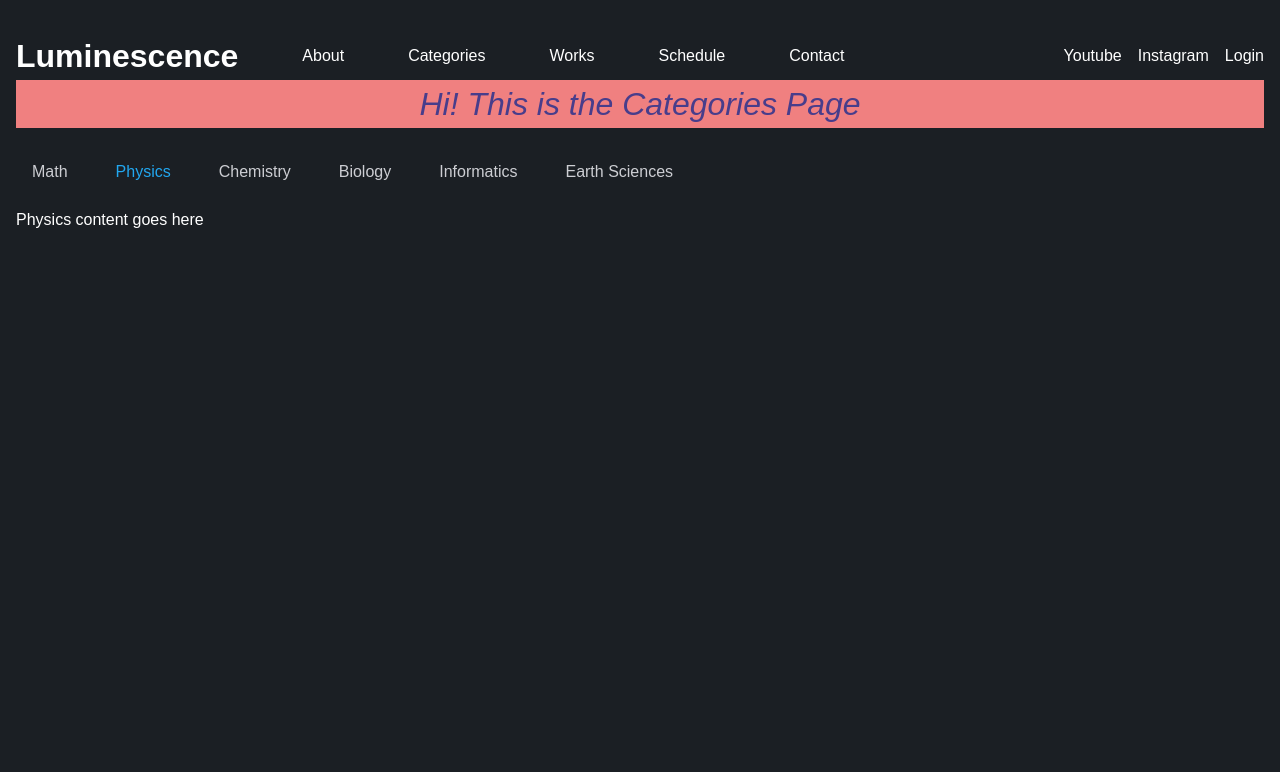
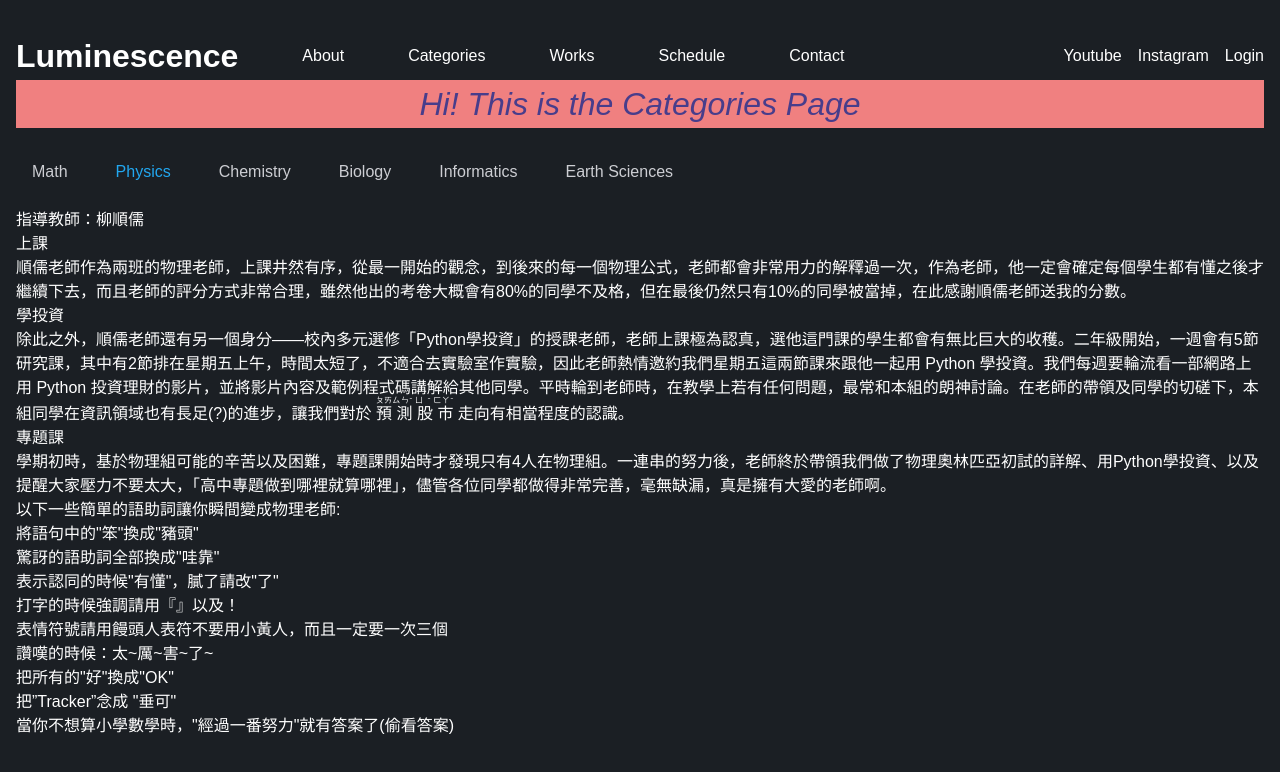
Before and after one commit to ckmsc39th/ckmsc39th.github.io, a Vue app: page /categories in a window 1280 px wide. Both pictures are taken after a click on the element "Physics". Shown: the top 772 px of the page. Built offline with nearby package versions, Linux system fonts and the light colour scheme.

Commit message:
Added Math, Phys, & Bio description
TODO: formatting

```diff
--- a/package.json
+++ b/package.json
@@ -23,7 +23,7 @@
     "postcss": "^8.4.21",
     "prettier": "^2.8.4",
     "prettier-plugin-tailwindcss": "^0.2.3",
-    "tailwindcss": "^3.2.6",
+    "tailwindcss": "^3.3.1",
     "vite": "^4.1.0",
     "vue-router": "^4.1.6"
   }
--- a/src/views/Categories.vue
+++ b/src/views/Categories.vue
@@ -23,12 +23,84 @@
     </div>
   </div>
   <div class="py-4">
-    <div v-if="activeTab === 'Math'">Mathematics content goes here</div>
-    <div v-if="activeTab === 'Physics'">Physics content goes here</div>
-    <div v-if="activeTab === 'Chemistry'">Chemistry content goes here</div>
-    <div v-if="activeTab === 'Biology'">Biology content goes here</div>
-    <div v-if="activeTab === 'Informatics'">Informatics content goes here</div>
-    <div v-if="activeTab === 'Earth Sciences'">Earth Sciences content goes here</div>
+    <!--
+       各科的內容需要：
+       1. 老師的介紹
+       2. 老師的照片
+       3. 作品列表（可能點進去跳出一個小視窗，介紹作品？）
+    -->
+    <div v-if="activeTab === 'Math'">
+      <p>指導教師：尤貴弘</p>
+      <p>尤貴弘，字達，號董（有懂？），是個溫文儒雅的好老師，備受大家喜愛。身為數資班的老師，和其他老師不一樣的是，老師從來不誇耀自己的能力，不會說自己數學很厲害，甚至每當我們想要老師使用微積分的時候，他常常說：「可是我不會微積分啊」外表看似在裝弱，但我們每個人都知道老師其實很有料，基本上無論問他甚麼問題，他都能夠很清楚、很有條理地回答，直到學生了解為止，可以看出老師真的是一位很有耐心的人。此外，無論在教課或解題時，實在很佩服老師可以把思路講得這麼透徹，其實不一定每個老師都會把為甚麼這樣算的想法講出來，貴弘老師卻把這部分做的很紮實，怪不得物理老師總是把數學知識推給貴弘老師了。另外，老師他喜歡吃菠蘿麵包，有一次他在課堂上情不自禁拿出來吃，說道：「菠蘿麵包很好吃啊」使我們哄堂大笑，也發覺老師是一個很簡單就滿足的人，讓我們知道以後可以如何回（賄）報（賂）老師。</p>
+    </div>
+    <div v-if="activeTab === 'Physics'">
+      <p>指導教師：柳順儒</p>
+      <h3>上課</h3>
+        <p>順儒老師作為兩班的物理老師，上課井然有序，從最一開始的觀念，到後來的每一個物理公式，老師都會非常用力的解釋過一次，作為老師，他一定會確定每個學生都有懂之後才繼續下去，而且老師的評分方式非常合理，雖然他出的考卷大概會有80%的同學不及格，但在最後仍然只有10%的同學被當掉，在此感謝順儒老師送我的分數。</p>
+
+      <h3>學投資</h3>
+        <p>除此之外，順儒老師還有另一個身分——校內多元選修「Python學投資」的授課老師，老師上課極為認真，選他這門課的學生都會有無比巨大的收穫。二年級開始，一週會有5節研究課，其中有2節排在星期五上午，時間太短了，不適合去實驗室作實驗，因此老師熱情邀約我們星期五這兩節課來跟他一起用 Python 學投資。我們每週要輪流看一部網路上用 Python 投資理財的影片，並將影片內容及範例程式碼講解給其他同學。平時輪到老師時，在教學上若有任何問題，最常和本組的朗神討論。在老師的帶領及同學的切磋下，本組同學在資訊領域也有長足(?)的進步，讓我們對於
+          <ruby>
+            預<rp>(</rp><rt>ㄆㄞ</rt><rp>)</rp>
+            測<rp>(</rp><rt>ㄙㄣˇ</rt><rp>)</rp>
+            股<rp>(</rp><rt>ㄩˇ</rt><rp>)</rp>
+            市<rp>(</rp><rt>ㄈㄚˇ</rt><rp>)</rp>
+          </ruby>
+        走向有相當程度的認識。</p>
+
+      <h3>專題課</h3>
+        <p>學期初時，基於物理組可能的辛苦以及困難，專題課開始時才發現只有4人在物理組。一連串的努力後，老師終於帶領我們做了物理奧林匹亞初試的詳解、用Python學投資、以及提醒大家壓力不要太大，「高中專題做到哪裡就算哪裡」，儘管各位同學都做得非常完善，毫無缺漏，真是擁有大愛的老師啊。</p>
+
+        <p>以下一些簡單的語助詞讓你瞬間變成物理老師:</p>
+        <ol>
+          <li>將語句中的"笨"換成"豬頭"</li>
+          <li>驚訝的語助詞全部換成"哇靠"</li>
+          <li>表示認同的時候"有懂"，膩了請改"了"</li>
+          <li>打字的時候強調請用『』以及！</li>
+          <li>表情符號請用饅頭人表符不要用小黃人，而且一定要一次三個</li>
+          <li>讚嘆的時候：太~厲~害~了~</li>
+          <li>把所有的"好"換成"OK"</li>
+          <li>把”Tracker”念成 "垂可"</li>
+          <li>當你不想算小學數學時，"經過一番努力"就有答案了(偷看答案)</li>
+        </ol>
+    </div>
+    <div v-if="activeTab === 'Chemistry'">
+      <p>指導教師：楊傑超</p>
+      <p>[TODO]: 之後去跟化學組要介紹</p>
+    </div>
+    <div v-if="activeTab === 'Biology'">
+      <p>指導教師：朱芳琳</p>
+      關於 生物科 朱芳琳老師 的十大事跡
+      <ol>
+        <li>【手打開開】 上課時常出現特有動作，如圖。</li>
+        <li>【表單大王】 很不小心的出了很多表單，期末才會把分數加一加並發還考卷，如果期末的時候一直收到classroom的通知，那大概就是生物老師想起來要發還考卷了。</li>
+        <li>【當人威脅】 聲稱如果看到小人在草原上奔跑就當掉。（某陣子班上一直玩糖豆人）</li>
+        <li>【處變不驚】 即便有人上課站在椅子上，上課時都能夠開啟自我屏蔽功能，老師十分習慣我們站在桌子上課。</li>
+        <li>【滿懷關愛】 非常支持學生專題課去吃拉麵，生物組每週堅持。</li>
+        <li>【永不回頭】 只見到一次的Kahoot，從此就沒有再看到了，之後的每一堂課在26班都可以聽到程朗很堅持要玩Kahoot。</li>
+        <li>【成就達成】 具有企圖心，成功比賴皮遲到更久，這個習慣在高二之後越來越明顯，期待老師以後的每堂課都可以準時到教室。</li>
+        <li>【用功努力】 每學期都透過免修考費盡心思的搞死學生（出自檸檬，或許是因為他這學期沒過，才這麼怨恨，相較之下，其他人已經習慣了）</li>
+        <li>【考卷魔王】 她擁有永遠出不完也寫不完的考卷。</li>
+      </ol>
+
+      #凌晨通知
+      在芳琳老師的世界中，沒有沒有來不及發的通知，只有來不及在上課前發的通知。曾經有好幾次上課前一天晚上的12.以後老師才在GC提醒同學們預習隔天要小考。
+      什麼？你問有人10.睡覺怎麼辦？問就是放棄。
+      #手繪王者
+      身為樹枝班的生物老師， 在教學時難免會需要透過繪製圖片來表達一些艱深的生物概念，此時芳琳老師高超的手繪技巧便派上用場。在老師的鼓（ㄒㄧㄝˊ）勵（ㄆㄛˋ）下，班上同學都不由自主的對這些儼然為世界頂尖藝術品的美及深刻的寓意由衷的發出讚嘆。
+      <!-- [TODO]: convert parentheses to ruby text -->
+      #手打開開
+      每次上課都積極使用手部動作活化教學，希望藉由這些肢體的輔助，展現對同學的關愛與熱情，讓學習更加生動有趣（他越是手打開開，同學們越不知道他在上什麼）
+      #編審委員
+      是翰林版生物課本的編審委員，所以只要發現課本寫的不好可以反應給老師知道，但會不會改就是另一回事了。
+
+    </div>
+    <div v-if="activeTab === 'Informatics'">
+      <p>指導教師：王鼎中</p>
+    </div>
+    <div v-if="activeTab === 'Earth Sciences'">
+      <p>指導教師：李文禮</p>
+    </div>
   </div>
 </template>
 
```
Also changed, not shown: 2 other files (tests, documents, lock files or other folders).
